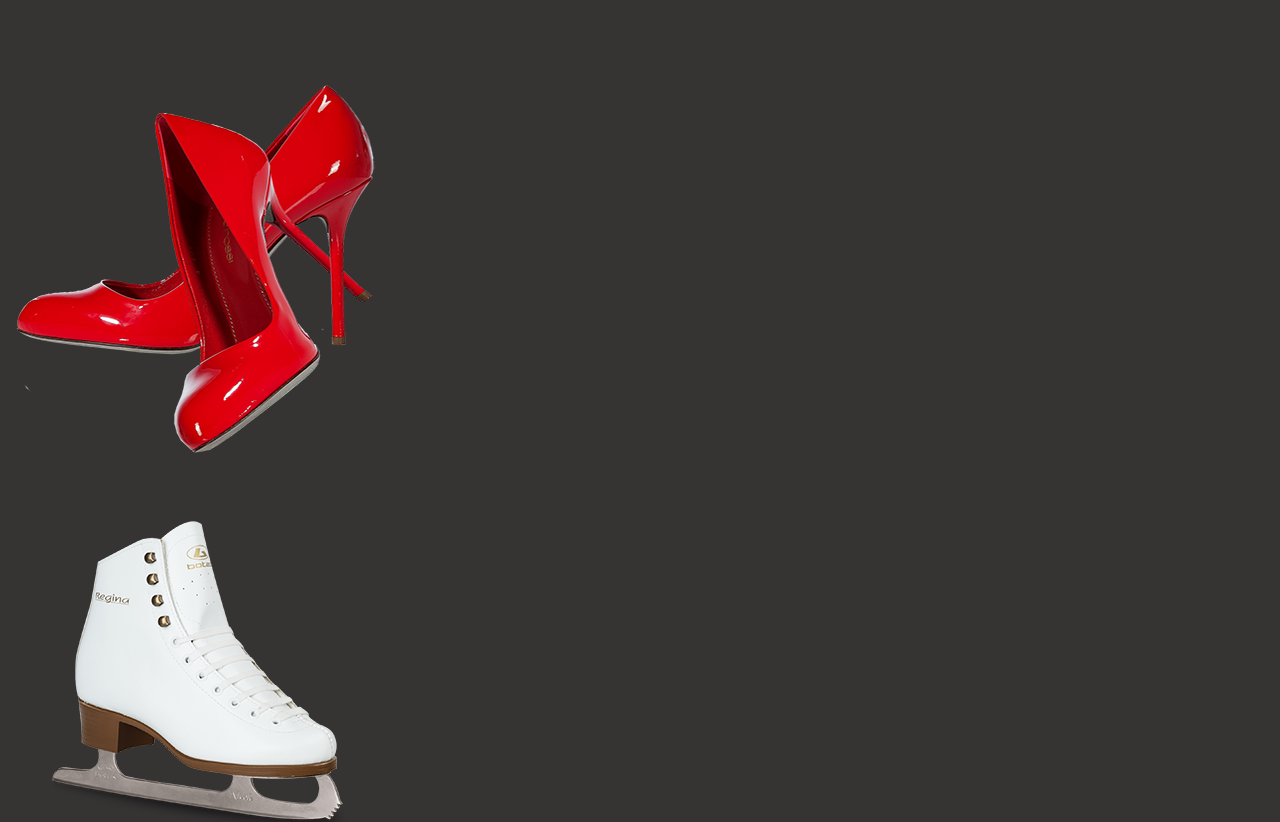
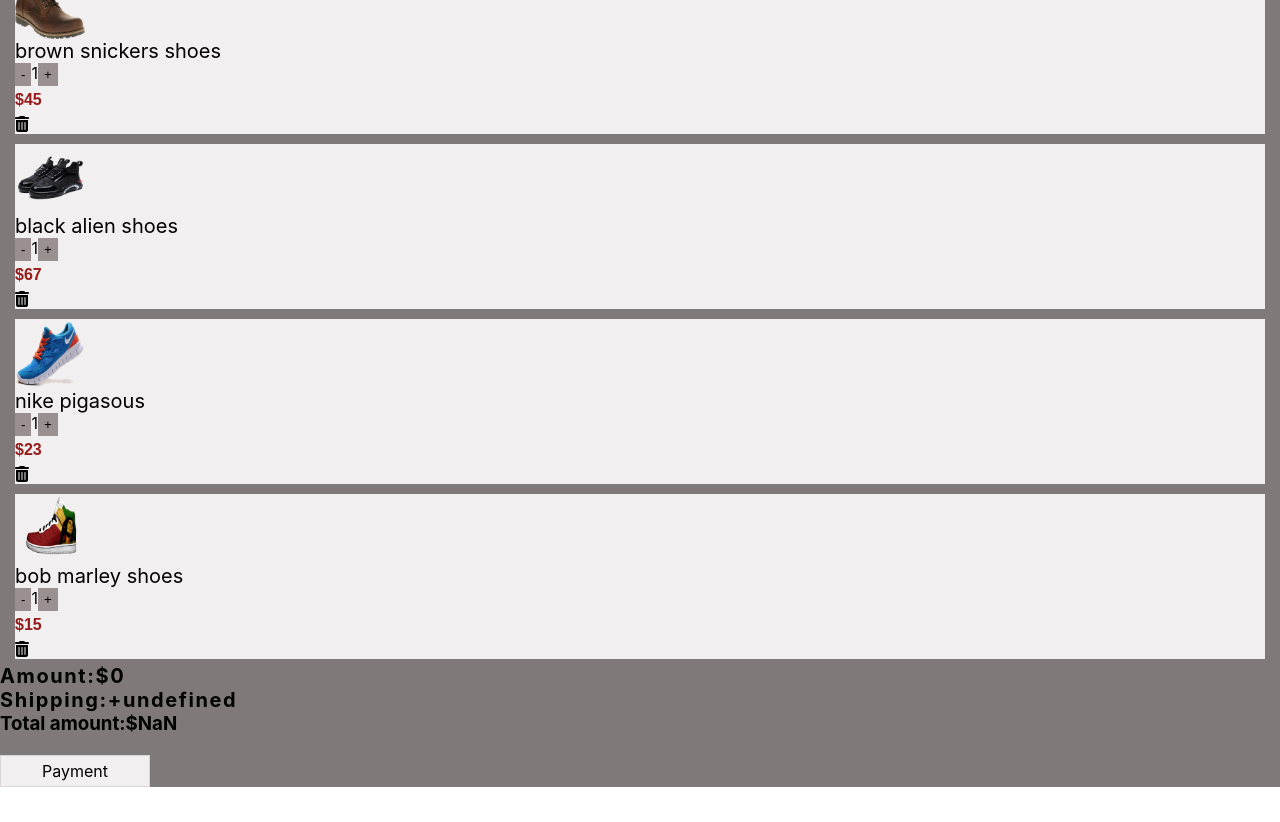
Before and after one commit to AndrewOhwoka/sprint2, a React (Create React App) app: page /cart in a window 1280 px wide. Shown: the part 860-1682 px from the top of the page. After the commit the page ends 1647 px from the top, so only its background shows below. Built offline with nearby package versions, Linux system fonts and the light colour scheme.

Commit message:
April11morning

```diff
--- a/src/App.css
+++ b/src/App.css
@@ -119,7 +119,37 @@
  .carta{
   display: none;
 }
-
+.itemCart{
+  position: relative;
+}
+.itemCart span{
+  position: absolute;
+  top: -10px;
+  right: 0px;
+  background: crimson;
+  padding:0px 1px;
+  border-radius: 50%;
+  text-align: center;
+  }
+  .cartNav{
+    background: rgb(115, 111, 118);
+    position: fixed;
+    top: 54px;
+    bottom: o;
+    right:-100%;
+    width: 100%;
+    transition: 0.5s;
+    border: gray;
+  }
+  .newCartNav{
+    background: rgb(115, 111, 118);
+    position: fixed;
+    top: 54px;
+    bottom: 0;
+    right: 0;
+    width: 100px;
+    border: gray;
+  }
 
 @media screen and (min-width:664px){
   nav .logo-btn{
@@ -207,7 +237,7 @@
 
  }
 
- .cart span{
+ .carta span{
    position: absolute;
    top:-10px;
    right:-7px;
@@ -390,7 +420,7 @@
 /* Products CSS ends */
 /* Cart  */
 .cartItem{
-  background-color:rgb(54, 51, 51) ;
+  background-color:rgb(128, 121, 121) ;
   z-index: 10;
 
 }
@@ -405,3 +435,139 @@
   align-items: center;
   transition: all 0.3s ease-in-out;
 }
+.inside-btn:hover{
+  background: rgb(172, 171, 174);
+}
+.img-cart{
+  display: inline-block;
+  width: 100%;
+  background: rgb(241, 239, 239);
+  /* border-radius:10%; */
+}
+.img-cart img{
+  width: 70px;
+  height: 70px;
+  text-align: center;
+  display: block;
+}
+/* This is to chage the position of the cart */
+.cart-center{
+ position: relative;
+ display: grid;
+ grid-template-columns: repeat(1, 1fr);
+ text-align: left;
+ align-items: center;
+ gap: 15px;
+ padding: 5px 15px;
+}
+
+.item-cart p{
+  font-size: 20px;
+}
+
+.inc-dec-cart{
+  display: flex;
+}
+.inc-dec-cart button{
+  background: rgb(154, 144, 144);
+ padding: 3px 5px;
+ outline: none;
+ border: 1px solid transparent;
+
+}
+.inc-dec-cart button:hover{
+  background: rgb(172, 171, 174);
+  border: 1px solid rgb(172, 171, 174);
+  color: rgb(76, 73, 83);
+}
+.price-cart{
+  color:rgb(151, 27, 27);
+  font-weight: 700;
+  font-family: Arial, Helvetica, sans-serif;
+  margin-top: 5px;
+}
+.del-item {
+  right: 0px;
+  margin-top: 5px;
+  cursor: pointer;
+}
+.del-item:hover{
+  color: crimson;
+}
+.extra-info{
+
+  display: flex;
+  flex-direction: column;
+  width: 300px;
+}
+.extra-info h3{
+  font-size: 20px;
+  letter-spacing: 0.1rem;
+}
+.extra info h3 span{
+  font-size: 18px;
+  text-transform: capitalize;
+}
+.payment{
+  display: flex;
+  flex-direction: column;
+  width: 300px;
+}
+.payment a{
+ border : 1px solid rgb(218, 214, 214);
+ display: inline-block;
+ width: 150px;
+ padding: 5px 10px;
+ margin-top: 20px;
+ color: rgb(0, 0, 0);
+ background: rgb(241, 239, 239);
+ font-size: 16px;
+ text-align: center;
+ transition: all 0.3s ease-in-out;
+}
+.payment h3 span{
+  font-size: 18px;
+  text-transform: capitalize;
+}
+.payment a:hover{
+  background: rgb(172, 171, 174);
+  border: 1px solid rgb(172, 171, 174);
+}
+.empty{
+  background: red;
+}
+.noname{
+  background: green;
+}
+/* Home CSS */
+.header{
+  width : 100%;
+  background: url('./img/shoes2.jpg');
+  min-height: 90vh;
+  display: flex;
+  justify-content: center;
+}
+.header-info{
+  padding: 10px;
+  text-align: center;
+  margin-top: 10px;
+
+}
+ .header-info h1{
+  font-size: 40px;
+  letter-spacing: 0.2rem;
+ }
+ .header-info p{
+  font-size: 20px;
+  letter-spacing: 0.2rem;
+ }
+ @media screen and (min-width:664px){
+  .header {
+    width:100%;
+    background: url('./img/shoes2.jpg');
+  }
+  .header-info h1{
+    font-size: 55px;
+  }
+
+ }
--- a/src/components/Cart.jsx
+++ b/src/components/Cart.jsx
@@ -18,11 +18,29 @@
           return (
             <div className="cart-center" key={product.id}>
               <div className="img-cart">
-                <img src={product.img} alt="" />
+                <img src={product.img} alt="img" />
+               <div className="item-cart"><p>{product.title}</p></div>
+               <div className="inc-dec-cart"><button>-</button>
+               {product.count}
+               <button>+</button></div>
+                <div className="price-cart"> <p>${product.price * product.count}</p></div>
+              <div className="del-item"><i className="fas fa-trash-alt"></i></div>
+
+
               </div>
+
             </div>
+
           );
         })}
+        <div className="extra-info"><h3><span>Amount:</span>${total}</h3>
+
+              <div className="shipping">
+                <h3><span>Shipping:</span>{total > 80 ? "free" : `+${shipping}`}</h3></div>
+
+              </div>
+              <h3><span>Total amount:</span>${total>80 ? total : total + shipping}</h3>
+              <div className="payment" onClick={closeNavCart} ><Link to="/payment">Payment</Link></div>
       </div>
     </div>
   );
--- a/src/components/Context.jsx
+++ b/src/components/Context.jsx
@@ -57,11 +57,12 @@
 
 export const ProductContext = React.createContext({
   navOpen: false,
-  cartOpen: false,
+  cartOpen: true,
   data: Data,
-  cartItems: Data,
+  cart: Data,
   shipping: 10,
-  total: 0
+  total: 0,
+
 });
 
 export default ProductContext;
--- a/src/components/Details.jsx
+++ b/src/components/Details.jsx
@@ -1,17 +1,35 @@
+import React, { useContext } from "react";
+import { Link, useParams } from "react-router-dom";
+import { ProductContext } from "./Context";
 
-import React, { Component } from 'react'
+export default function Details() {
+  const { id } = useParams();
+  const { data } = useContext(ProductContext);
+  const result = data.find(item => item.id === parseInt(id));
 
-export default class Details extends Component {
-  render() {
-    return (
-      <div>
-
-
-        Hello from Details
-
-
-
+  return (
+    result && (
+      <div className="det">
+        <div className="inside-container">
+          <h2>Product details</h2>
+          <div className="det-center">
+            <div className="det-img">
+              <img src={`/${result.img}`}alt=" " />
+            </div>
+            <div className="det-info">
+              <h3>{result.title}</h3>
+              <p>{result.details}</p>
+              <h4>price:<span>${result.price}</span></h4>
+              <div className="but-options">
+                <Link to="/products">
+                  <button className="back-products">Back to Products</button>
+                </Link>
+                <button className="add-tocart">Add To Cart</button>
+              </div>
+            </div>
+          </div>
+        </div>
       </div>
     )
-  }
+  );
 }
--- a/src/components/Home.jsx
+++ b/src/components/Home.jsx
@@ -1,16 +1,25 @@
+import React from 'react';
+// import backing from '../img/backing.jpg';
+import Products from './Products';
 
-import React from 'react'
+export default function Home() {
+  return (
+    <React.Fragment>
+      <div className="header">
+            <div className="header-info">
 
-export default function
+              <h1> <span className='header-bag'> Welcome to the best craft store.</span> </h1>
+              <p>Check out our products and enjoy!</p>
+
+            </div>
+      </div>
+      <div className="products-home">
+
+        <Products />
+      </div>
 
 
-Home() {
-  return (
-    <div>
 
-
-        Hello from Home
-
-    </div>
+    </React.Fragment>
   )
 }
--- a/src/components/Navbar.jsx
+++ b/src/components/Navbar.jsx
@@ -15,7 +15,7 @@
             <img src={logo} alt="logo" />
             <span className="bags">Signage</span>Craft
           </Link>
-          <div className="cart hide" onClick={closeNavCart}>
+          <div className="cart hide" onClick={handleCartNav}>
             <i className="fas fa-shopping-cart"> </i> <span>0</span>
           </div>
           <div className="btn" onClick={handleNav}>
@@ -39,10 +39,14 @@
                 <Link to="/products">Products</Link>
               </li>
             </ul>
+
+            {/* <Cart value={value}/> */}
+            {/* <Cart/> */}
+
           </div>
 
-          <span className="carta">
-            <i className="fas fa-shopping-cart"></i>0
+          <span className="carta" onClick={handleCartNav}>
+            <i className="fas fa-shopping-cart cart"> <span>{Cart.length}</span></i>
           </span>
         </div>
       </nav>
```
